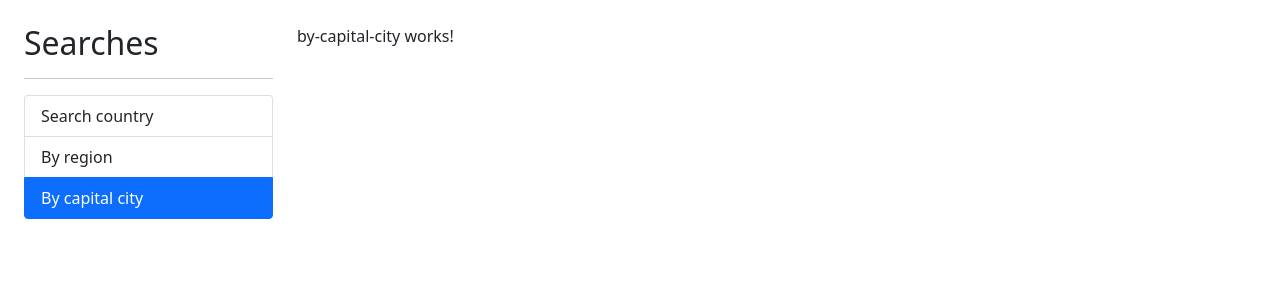
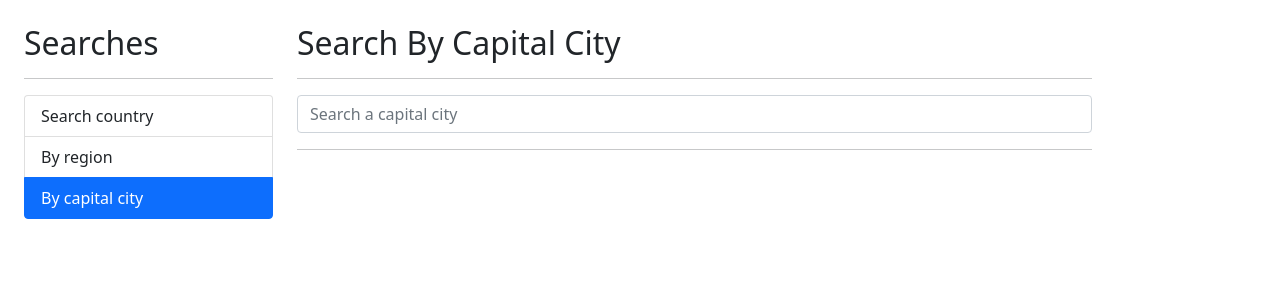
Before and after one commit to dennis-adrian/crispy-chainsaw, an Angular app: page /capital in a window 1280 px wide. Shown: the top 300 px of the page. Built offline with nearby package versions, Linux system fonts and the light colour scheme.

Commit message:
feat: Add search by capital city full functionality

```diff
--- a/src/app/country/components/countries-input/countries-input.component.html
+++ b/src/app/country/components/countries-input/countries-input.component.html
@@ -6,6 +6,6 @@
     class="form-control"
     [(ngModel)]="searchTerm"
     (input)="keyPressed()"
-    placeholder="Search country"
+    [placeholder]="inputPlaceholder"
   />
 </form>
--- a/src/app/country/components/countries-input/countries-input.component.ts
+++ b/src/app/country/components/countries-input/countries-input.component.ts
@@ -1,4 +1,4 @@
-import { Component, EventEmitter, OnInit, Output } from '@angular/core';
+import { Component, EventEmitter, Input, OnInit, Output } from '@angular/core';
 import { Subject } from 'rxjs';
 import { debounceTime } from 'rxjs/operators';
 
@@ -10,6 +10,7 @@ import { debounceTime } from 'rxjs/operators';
 export class CountriesInputComponent implements OnInit {
   @Output() onSearch: EventEmitter<string> = new EventEmitter();
   @Output() onDebounce: EventEmitter<string> = new EventEmitter();
+  @Input() inputPlaceholder = '';
 
   debouncer: Subject<string> = new Subject();
 
--- a/src/app/country/components/countries-table/countries-table.component.html
+++ b/src/app/country/components/countries-table/countries-table.component.html
@@ -7,6 +7,7 @@
       <th>#</th>
       <th>Flag</th>
       <th>Name</th>
+      <th>Capital City</th>
       <th>Population</th>
       <th></th>
     </tr>
@@ -22,6 +23,7 @@
         />
       </td>
       <td>{{ country.name }}</td>
+      <td>{{ country.capital }}</td>
       <td>{{ country.population | number }}</td>
       <td>
         <a [routerLink]="['/country', country.alpha2Code]">See more</a>
--- a/src/app/country/pages/by-capital-city/by-capital-city.component.html
+++ b/src/app/country/pages/by-capital-city/by-capital-city.component.html
@@ -1 +1,21 @@
-<p>by-capital-city works!</p>
+<h2>Search By Capital City</h2>
+<hr />
+
+<div class="row">
+  <div class="col">
+    <app-countries-input
+      (onSearch)="search($event)"
+      (onDebounce)="showSuggestions($event)"
+      inputPlaceholder="Search a capital city"
+    ></app-countries-input>
+  </div>
+</div>
+<hr />
+<div class="alert alert-danger" *ngIf="isError">
+  Nohting was found for the term "{{ searchTerm }}"
+</div>
+<div class="row" *ngIf="countries.length > 0">
+  <div class="col">
+    <app-countries-table [countries]="countries"></app-countries-table>
+  </div>
+</div>
--- a/src/app/country/pages/by-capital-city/by-capital-city.component.ts
+++ b/src/app/country/pages/by-capital-city/by-capital-city.component.ts
@@ -1,4 +1,6 @@
 import { Component, OnInit } from '@angular/core';
+import { Country } from '../../interfaces/country.interface';
+import { CountryService } from '../../services/country.service';
 
 @Component({
   selector: 'app-by-capital-city',
@@ -6,11 +8,31 @@ import { Component, OnInit } from '@angular/core';
   styles: [
   ]
 })
-export class ByCapitalCityComponent implements OnInit {
+export class ByCapitalCityComponent {
 
-  constructor() { }
+  searchTerm = '';
+  isError = false;
+  countries: Country[] = [];
 
-  ngOnInit(): void {
+  constructor(private countryService: CountryService) {}
+
+  search(searchTerm: any) {
+    this.isError = false;
+    this.searchTerm = searchTerm;
+
+    this.countryService.searchCountryByCapitalCity(this.searchTerm).subscribe(
+      (countries) => {
+        this.countries = countries;
+      },
+      (error) => {
+        this.isError = true;
+        this.countries = [];
+      }
+    );
+  }
+
+  showSuggestions(event: any) {
+    this.isError = false;
   }
 
 }
--- a/src/app/country/pages/by-country/by-country.component.html
+++ b/src/app/country/pages/by-country/by-country.component.html
@@ -1,4 +1,4 @@
-<h2>By Country</h2>
+<h2>Search By Country</h2>
 <hr />
 
 <div class="row">
@@ -6,6 +6,7 @@
     <app-countries-input
       (onSearch)="search($event)"
       (onDebounce)="showSuggestions($event)"
+      inputPlaceholder="Search a country"
     ></app-countries-input>
   </div>
 </div>
--- a/src/app/country/pages/by-country/by-country.component.ts
+++ b/src/app/country/pages/by-country/by-country.component.ts
@@ -18,7 +18,7 @@ export class ByCountryComponent {
     this.isError = false;
     this.searchTerm = searchTerm;
 
-    this.countryService.searchCountry(this.searchTerm).subscribe(
+    this.countryService.searchCountryByName(this.searchTerm).subscribe(
       (countries) => {
         this.countries = countries;
       },
--- a/src/app/country/services/country.service.ts
+++ b/src/app/country/services/country.service.ts
@@ -11,8 +11,13 @@ export class CountryService {
 
   constructor(private http: HttpClient) {}
 
-  searchCountry(searchTerm: string): Observable<Country[]> {
+  searchCountryByName(searchTerm: string): Observable<Country[]> {
     const url = `${this.apiUrl}/name/${searchTerm}`;
     return this.http.get<Country[]>(url);
   }
+
+  searchCountryByCapitalCity(searchTerm: string): Observable<Country[]> {
+    const url = `${this.apiUrl}/capital/${searchTerm}`;
+    return this.http.get<Country[]>(url);
+  }
 }
```
Lines whose indentation alone changed are shown as unchanged.
